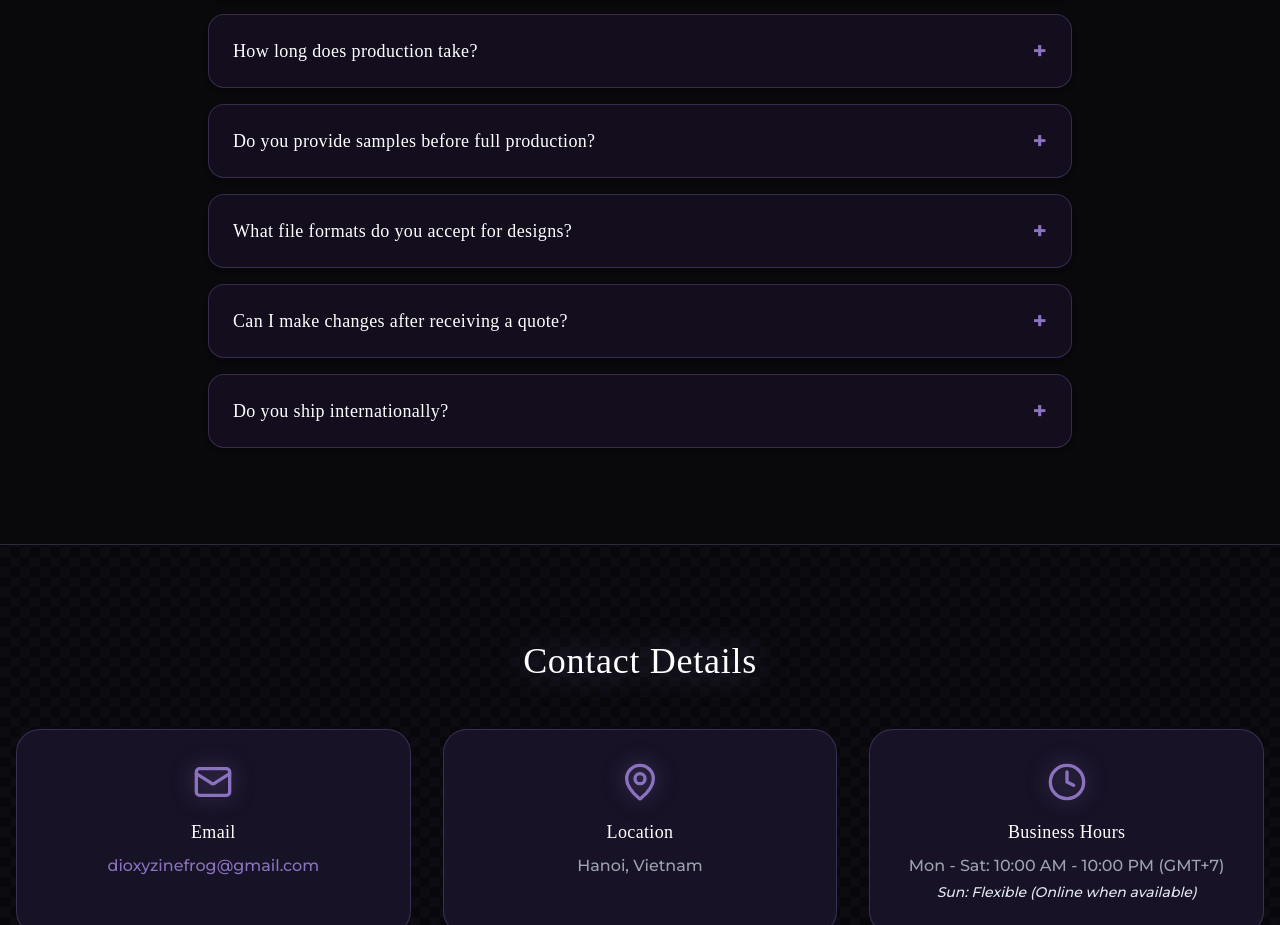
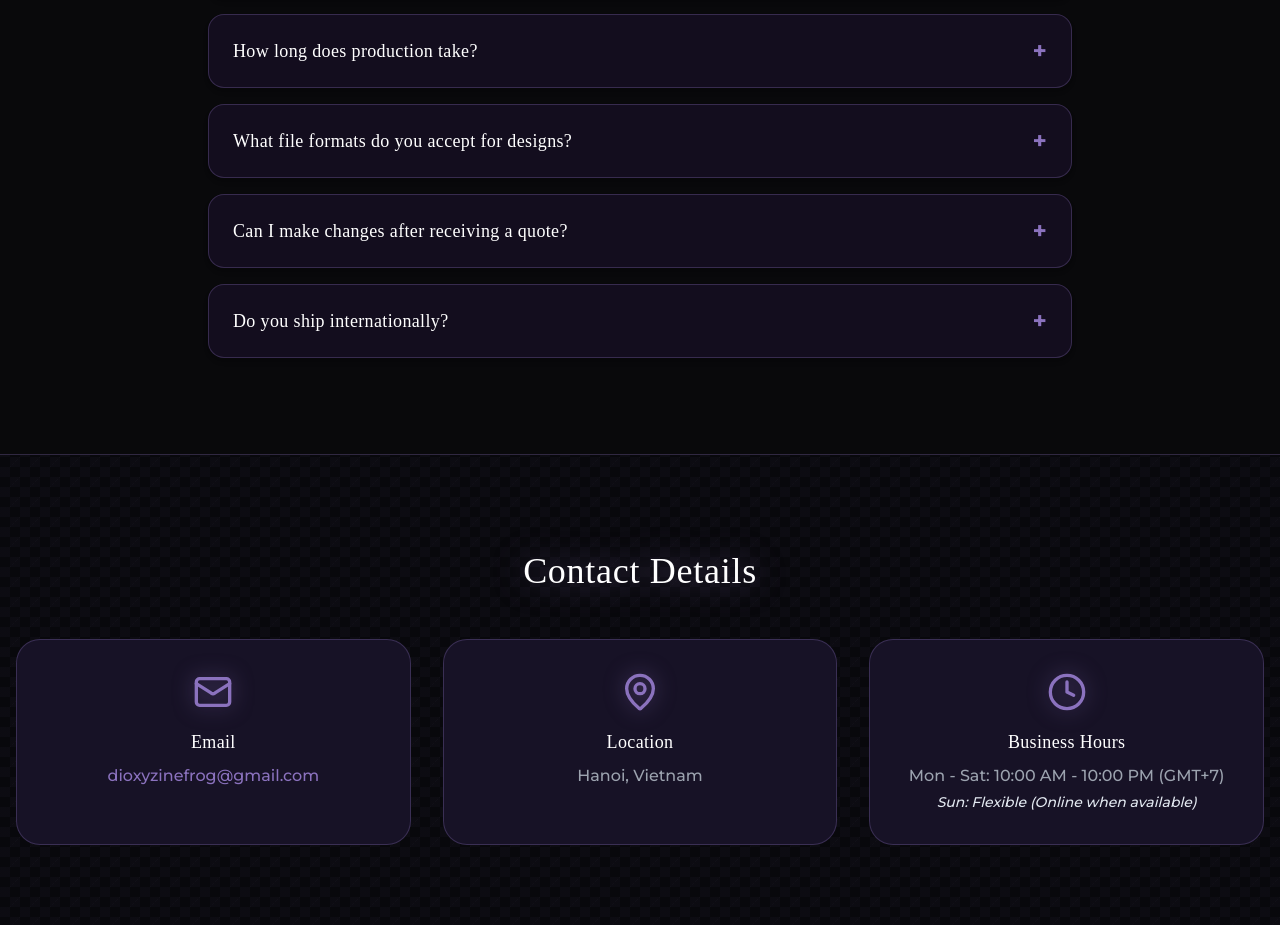
Before and after one commit to NhatNguyen2407/Project, a React (Vite) app in the folder Working_Projects/Dioxyzine_Frog/: page /about in a window 1280 px wide. Shown: the part 3443-4368 px from the top of the page. Built offline with nearby package versions, Linux system fonts and the light colour scheme; no server answers; a web font is replaced by a local one.

Commit message:
Update AboutContactPage.jsx

```diff
--- a/Working_Projects/Dioxyzine_Frog/src/app/pages/AboutContactPage.jsx
+++ b/Working_Projects/Dioxyzine_Frog/src/app/pages/AboutContactPage.jsx
@@ -25,7 +25,7 @@ const values = [
 const faqs = [
   { question: 'What is your minimum order quantity (MOQ)?', answer: 'We support production from 11 pieces/model for listed products, and 30 pieces/model for completely custom layouts. We occasionally open slots for 1 piece/model orders on our social media, stay tuned!' },
   { question: 'How long does production take?', answer: 'Average production time is 2 to 6 weeks after design finalization. Large volume orders may require more time.' },
-  { question: 'Do you provide samples before full production?', answer: 'Yes! We always provide digital mockups and can create physical samples for an additional fee. We want to ensure you love the product before we start mass production.' },
+  // { question: 'Do you provide samples before full production?', answer: 'Yes! We always provide digital mockups and can create physical samples for an additional fee. We want to ensure you love the product before we start mass production.' },
   { question: 'What file formats do you accept for designs?', answer: 'We accept PNG, JPG, PDF, AI, and PSD files. High-resolution images work best. If you only have sketches or low-res images, our design team can help refine them.' },
   { question: 'Can I make changes after receiving a quote?', answer: 'Absolutely! Quotes are flexible until production begins. We encourage collaboration and will work with you to adjust specifications, materials, or quantities as needed.' },
   { question: 'Do you ship internationally?', answer: 'Yes, we provide Worldwide Shipping to all destination countries. Shipping costs and timelines vary by location, and international orders may be subject to customs duties.' }
```
